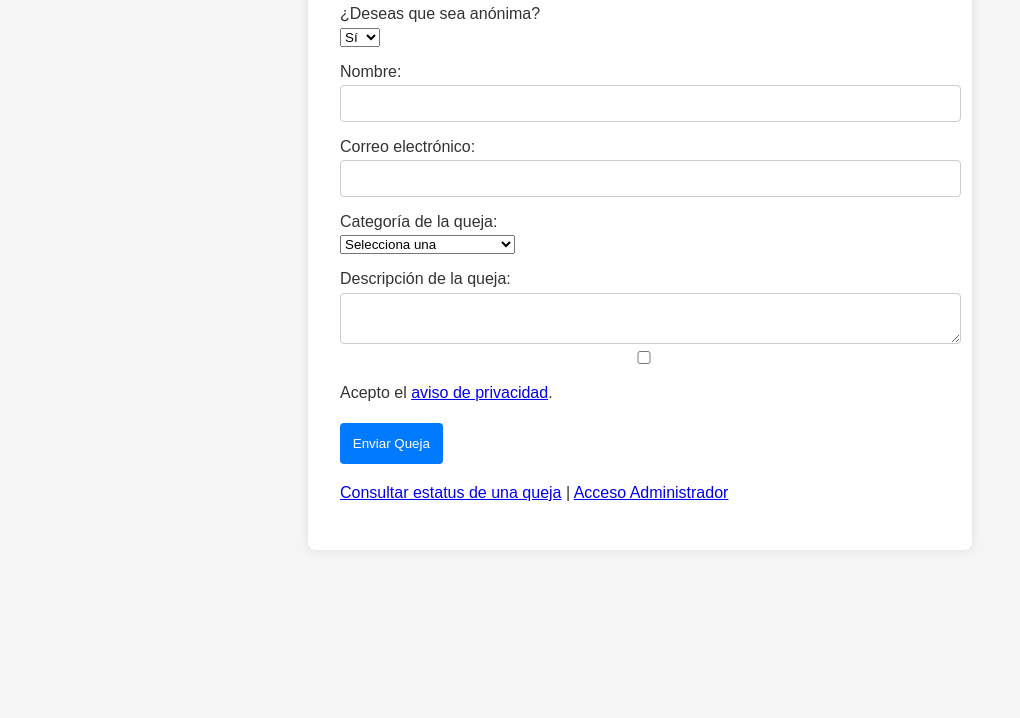
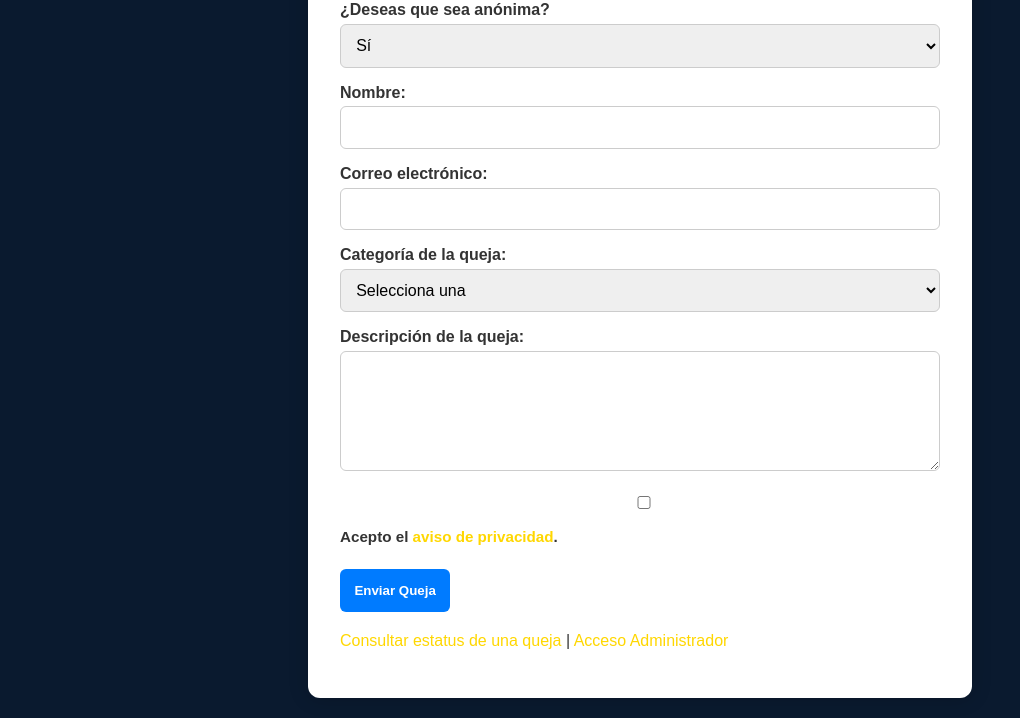
Before and after one commit to Carlos456974/demo.1, a plain HTML site: page index.html in a window 1280 px wide. Shown: the part 330-1048 px from the top of the page, without its empty margins (0-1020 px from the left). Before the commit the page ends 888 px from the top, so only its background shows below. Drawn offline with Linux system fonts and the light colour scheme.

Commit message:
Update styles.css

```diff
--- a/styles.css
+++ b/styles.css
@@ -1,46 +1,109 @@
-body {
+/* Fondo azul marino y fuente base */
+body.bg-marino {
+  background-color: #0a1a2f;
   font-family: Arial, sans-serif;
-  background: #f5f5f5;
-  color: #333;
+  color: #fff;
+  margin: 0;
+  padding: 0;
 }
 
-.container {
-  max-width: 600px;
-  margin: auto;
-  background: white;
-  padding: 2rem;
-  border-radius: 8px;
-  box-shadow: 0 0 10px rgba(0,0,0,0.1);
+/* Centrado vertical y horizontal del contenedor */
+.wrapper {
+  display: flex;
+  justify-content: center;
+  align-items: center;
+  min-height: calc(100vh - 150px);
+  padding: 20px;
 }
 
+/* Contenedor blanco con sombra */
+.container {
+  background-color: #fff;
+  color: #333;
+  max-width: 600px;
+  width: 100%;
+  padding: 2rem;
+  border-radius: 12px;
+  box-shadow: 0 0 20px rgba(0,0,0,0.2);
+  text-align: left;
+}
+
+/* Logo arriba del recuadro, centrado */
+.logo-wrapper {
+  text-align: center;
+  padding-top: 20px;
+}
+
+.logo {
+  width: 180px;
+  height: auto;
+  margin-bottom: 10px;
+}
+
+/* Estilos para formularios */
 form label {
   display: block;
-  margin: 1rem 0 0.3rem;
+  margin-top: 1rem;
+  font-weight: bold;
 }
 
-form input, form textarea {
+form input,
+form textarea,
+form select {
   width: 100%;
-  padding: 0.6rem;
+  padding: 0.7rem;
+  margin-top: 0.3rem;
   border: 1px solid #ccc;
-  border-radius: 4px;
+  border-radius: 6px;
+  font-size: 1rem;
+  box-sizing: border-box;
+}
+
+form textarea {
+  height: 120px;
+  resize: vertical;
 }
 
 form button {
-  margin-top: 1rem;
-  padding: 0.8rem;
-  background: #007bff;
+  margin-top: 1.5rem;
+  padding: 0.9rem;
+  background-color: #007bff;
   color: white;
+  font-weight: bold;
   border: none;
-  border-radius: 4px;
+  border-radius: 6px;
   cursor: pointer;
+  transition: background-color 0.3s ease;
 }
 
 form button:hover {
-  background: #0056b3;
+  background-color: #0056b3;
+}
+
+.nota {
+  margin-top: 1rem;
+  font-size: 0.95rem;
+}
+
+a {
+  color: #ffd700;
+  text-decoration: none;
+}
+
+a:hover {
+  text-decoration: underline;
+}
+
+#error,
+#confirmation {
+  margin-top: 1rem;
+  font-weight: bold;
+}
+
+#error {
+  color: red;
 }
 
 #confirmation {
-  margin-top: 1rem;
-  color: green;
-  font-weight: bold;
+  color: #28a745;
 }
```
